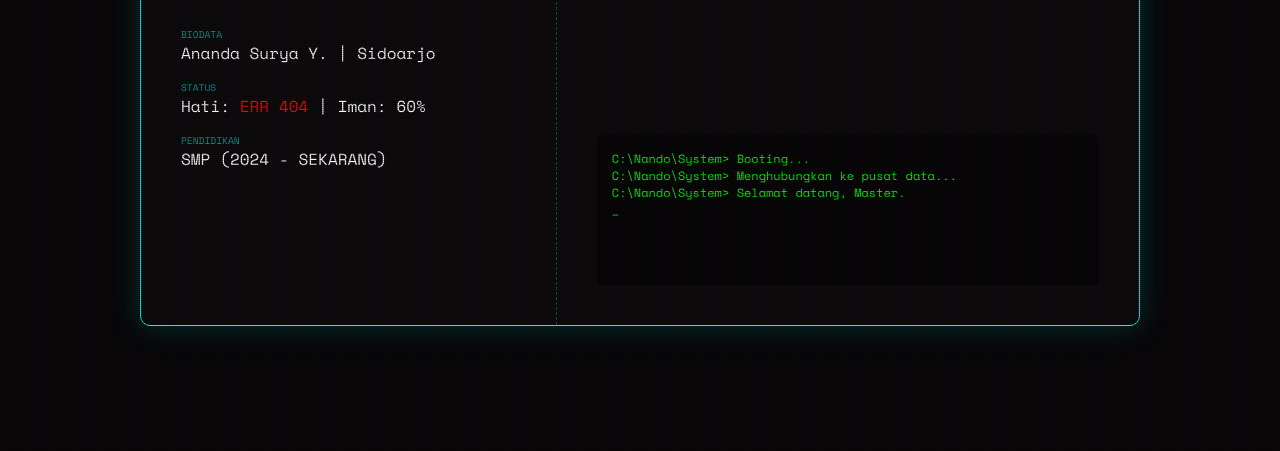
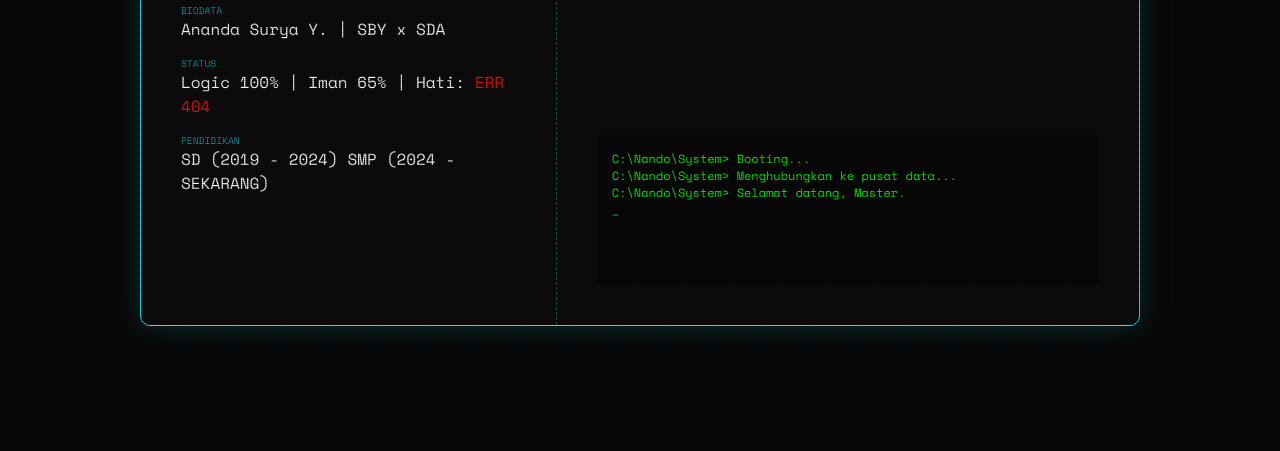
Before and after one commit to PahlawanKesiangan-dot/biodata, a plain HTML site: page index.html in a window 1280 px wide. Shown: the part 349-800 px from the top of the page. Drawn offline with nearby package versions, Linux system fonts and the light colour scheme.

Commit message:
Modify profile data in index.html
Updated biodata and status information in the profile section.

```diff
--- a/index.html
+++ b/index.html
@@ -100,16 +100,17 @@
 
             <div class="data-row">
                 <span class="label">BIODATA</span>
-                <span class="value">Ananda Surya Y. | Sidoarjo</span>
+                <span class="value">Ananda Surya Y. | SBY x SDA</span>
             </div>
 
             <div class="data-row">
                 <span class="label">STATUS</span>
-                <span class="value">Hati: <span style="color: #f00;">ERR 404</span> | Iman: 60%</span>
+                <span class="value">Logic 100% | Iman 65% | Hati: <span style="color: #f00;">ERR 404</span>
             </div>
 
             <div class="data-row">
                 <span class="label">PENDIDIKAN</span>
+                <span class="value">SD (2019 - 2024)</span>
                 <span class="value">SMP (2024 - SEKARANG)</span>
             </div>
         </div>
@@ -117,7 +118,7 @@
         <div class="side-content">
             <div class="btn-grid">
                 <a href="https://printer-nando.vercel.app/" target="_blank" class="neon-btn" style="grid-column: span 2;">📠 SISTEM PRINTER NANDO</a>
-                <a href="https://nando-short.vercel.app/?id=ig" target="_blank" class="neon-btn" style="grid-column: span 2;">🔗 PORTAL INSTAGRAM</a>
+                <a href="https://www.instagram.com/offcial_nando_03/" target="_blank" class="neon-btn" style="grid-column: span 2;">🔗 PORTAL INSTAGRAM</a>
 
                 <div onclick="bukaEFE()" class="neon-btn">🏆 4x EFE GRADUATE</div>
                 <div onclick="bukaJH()" class="neon-btn">🛡️ JH SOC B10</div>
```
